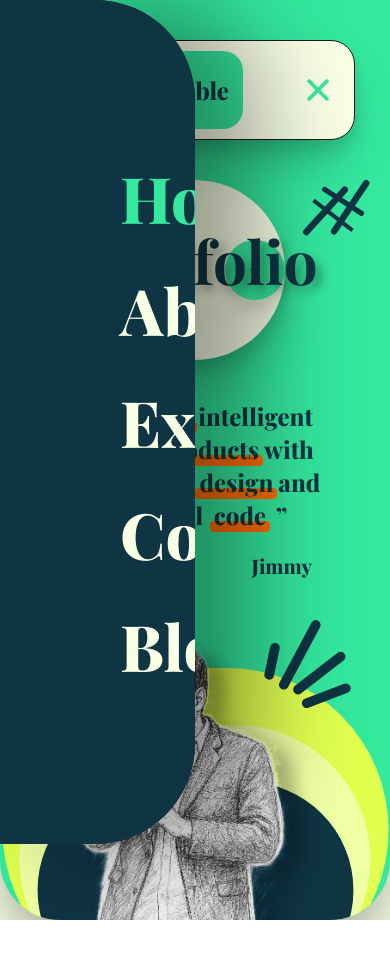
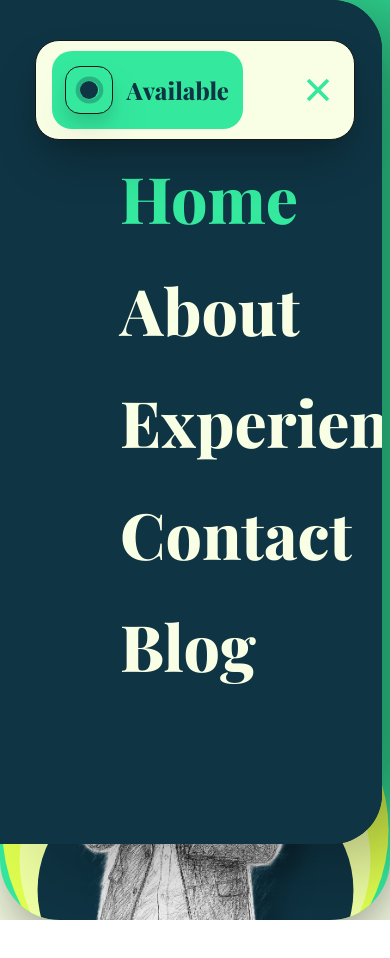
Before and after one commit to JimmyDudhwala/jimmy, a Next.js app: page / in a window 390 px wide. Both pictures are taken after a click on the element 318 px from the left and 90 px from the top of the page. Shown: the top 958 px of the page. Built offline with nearby package versions, Linux system fonts and the light colour scheme; a web font is replaced by a local one.

Commit message:
Add react-responsive for improved responsive design; update Navbar and Sidebar components to utilize media queries

```diff
--- a/package.json
+++ b/package.json
@@ -13,7 +13,8 @@
     "next": "15.3.1",
     "react": "^19.0.0",
     "react-dom": "^19.0.0",
-    "react-icons": "^5.5.0"
+    "react-icons": "^5.5.0",
+    "react-responsive": "^10.0.1"
   },
   "devDependencies": {
     "@eslint/eslintrc": "^3",
--- a/src/app/Pages/Homepage.tsx
+++ b/src/app/Pages/Homepage.tsx
@@ -1,5 +1,5 @@
 "use client"
-import React from 'react'
+import React, { useState } from 'react'
 import Navbar from '../components/Navbar'
 import Circle from '../components/Circle'
 import Image from 'next/image'
@@ -12,6 +12,10 @@ const quote = "Crafting intelligent digital products with thoughtful design and
 const highlights = ["Crafting", "digital products", "design", "code"]
 
 const Homepage = () => {
+
+      const [isOpen, setIsOpen] = useState(false);
+
+
   const renderQuote = () => {
     const words = quote.split(" ")
     const result: React.ReactNode[] = []
@@ -78,7 +82,7 @@ const Homepage = () => {
           <div className="absolute lg:relative right-0 mt-4 lg:mt-0">
             <Tiny width={100} height={100} src="/hash.svg" />
           </div>
-          <Navbar />
+          <Navbar isOpen={isOpen} setIsOpen={setIsOpen} />
         </div>
 
         {/* Bottom Content */}
--- a/src/app/components/Navbar.tsx
+++ b/src/app/components/Navbar.tsx
@@ -5,9 +5,13 @@ import { IoCloseSharp } from "react-icons/io5";
 import { AnimatePresence, motion } from "framer-motion";
 import Sidebar from "./Sidebar";
 
-const Navbar = () => {
+interface NavbarProps {
+    isOpen: boolean;
+    setIsOpen: (isOpen: boolean) => void;
+}
 
-    const [isOpen, setIsOpen] = useState(false);
+const Navbar = ({isOpen, setIsOpen}:NavbarProps) => {
+
 
     const toggleSidebar = () => {
         setIsOpen(!isOpen);
@@ -15,7 +19,7 @@ const Navbar = () => {
 
     return (
         <>
-            <div className='h-[100px] border w-[320px] rounded-3xl bg-[#F8FFE5] relative  shadow-2xl drop-shadow-xl'>
+            <div className='h-[100px] border w-[320px] rounded-3xl bg-[#F8FFE5] relative  shadow-2xl drop-shadow-xl z-100'>
                 <div className='flex justify-evenly items-center h-full w-full gap-10 '>
                     <div className='h-[80%] w-[60%] bg-[#34E89E] rounded-[20px]  flex justify-evenly   items-center'>
                         <div className='w-[25%] h-[60%] bg-[#34E89E] shadow-2xl drop-shadow-xl relative border-[0.5px] rounded-[15px] flex justify-center items-center'>
--- a/src/app/components/Sidebar.tsx
+++ b/src/app/components/Sidebar.tsx
@@ -3,6 +3,7 @@ import React from 'react'
 import { motion } from "motion/react"
 import { usePathname } from 'next/navigation';
 import Link from 'next/link';
+import { useMediaQuery } from 'react-responsive';
 
 interface SidebarProps {
     isOpen: boolean;
@@ -18,42 +19,40 @@ const items = [
 ]
 
 const Sidebar: React.FC<SidebarProps> = ({ isOpen }) => {
+     const isTabletOrMobile = useMediaQuery({ maxWidth: 1224 })
     const pathname = usePathname();
     const isActive = (path: string) => {
         return pathname === path;
     };
     return (
         <motion.div
-            initial={{  borderTopRightRadius: "350px", borderBottomRightRadius: "350px" }}
+            initial={{ borderTopRightRadius: "350px", borderBottomRightRadius: "350px" }}
             animate={{
             display: isOpen ? "block" : "none",
             x: isOpen ? 0 : -2000,
-                borderTopRightRadius: isOpen ? "100px" : "350px",
-                borderBottomRightRadius: isOpen ? "100px" : "350px",
+            borderTopRightRadius: isOpen ? (isTabletOrMobile ? "50px" : "100px") : "350px",
+            borderBottomRightRadius: isOpen ? (isTabletOrMobile ? "50px" : "100px") : "350px",
             }}
             transition={{ duration: 1, ease: "easeInOut" }}
             exit={{ x: -2000, borderTopRightRadius: "350px", borderBottomRightRadius: "350px" }}
-            className={`h-screen  z-100 w-[50%] bg-[#0F3443] absolute top-0 left-0 shadow-[60px_0_100px_rgba(0,0,0,0.4)] overflow-hidden`}
+            className={`h-screen z-90 lg:w-[50%] w-[98%] bg-[#0F3443] absolute top-0 left-0 shadow-[60px_0_100px_rgba(0,0,0,0.4)] overflow-hidden`}
         >
-            <div className='h-full w-full bg-[#0F3443] flex flex-col justify-center items-start '>
+            <div className='h-full w-full bg-[#0F3443] flex flex-col justify-center items-start'>
             {items.map((item) => (
                 <div
-
                 key={item.id}
                 className='text-[#F8FFE5] text-[4rem] ml-28 font-playfair font-[800] p-2 overflow-hidden'>
                 <motion.div
                     initial={{ opacity: 0, y: -100 }}
-                        animate={{ opacity: 1, y: isOpen ? 0 : 1000, }}
+                    animate={{ opacity: 1, y: isOpen ? 0 : 1000 }}
                     exit={{ opacity: 0, x: -100 }}
                     transition={{ duration: 1, delay: item.id * 0.1, ease: "easeInOut" }}
                     className={`${isActive(item.href) ? "text-[#34E89E]" : "text-[#F8FFE5]"} cursor-pointer`}>
                     <Link href={item.href}>{item.name}</Link>
-
                 </motion.div>
                 </div>
             ))}
             </div>
-
         </motion.div>
     )
 }
```
Also changed, not shown: 1 other file (tests, documents, lock files or other folders). Lines whose indentation alone changed are shown as unchanged.
